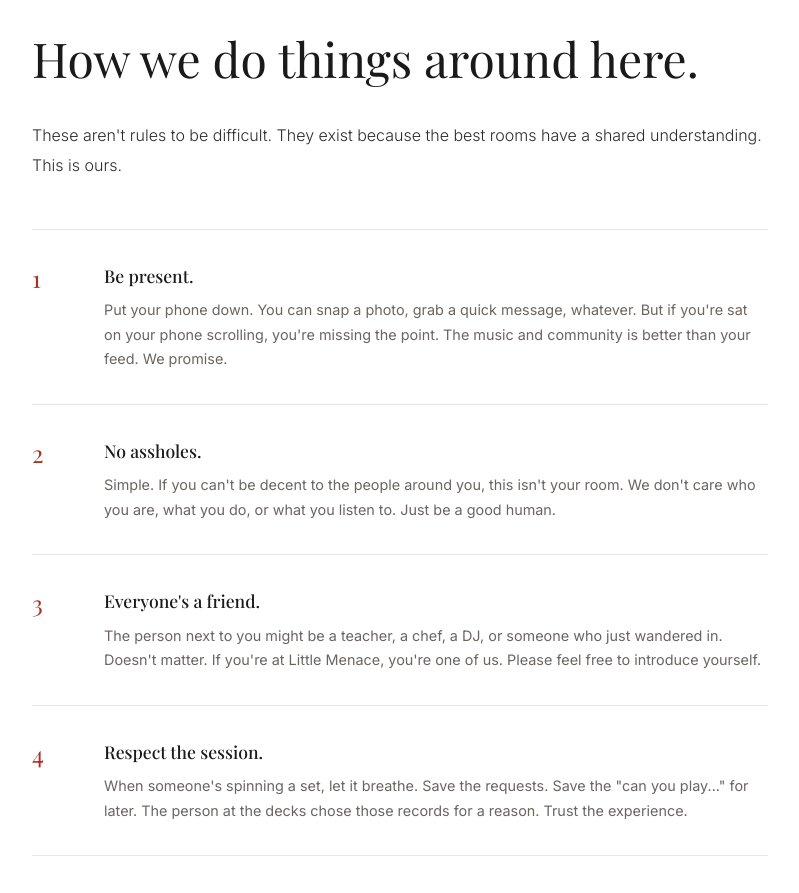
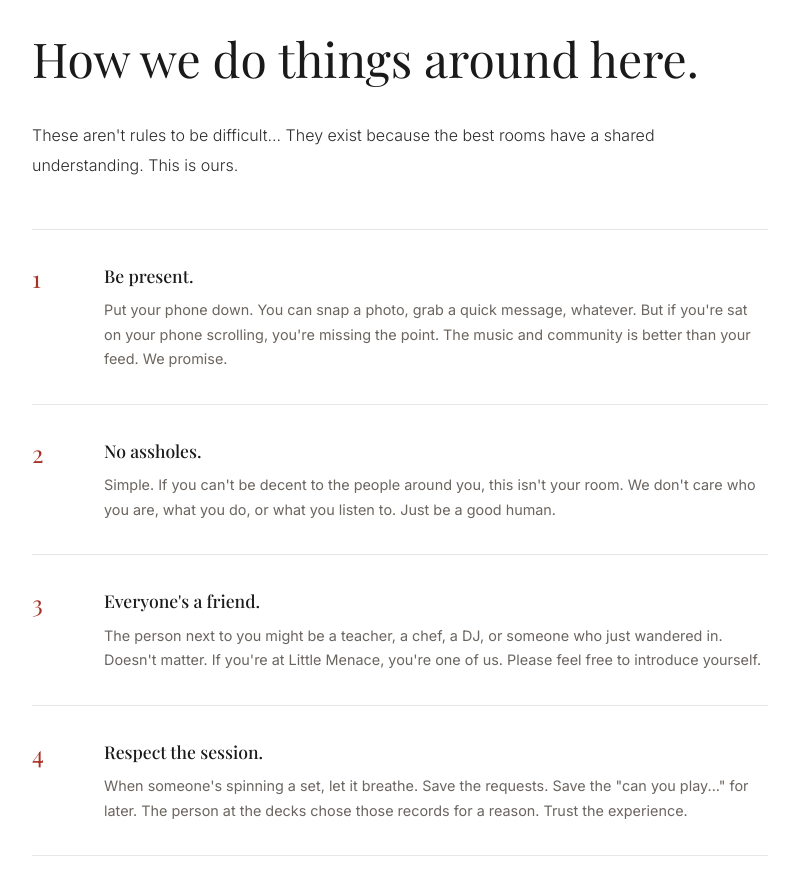
Before and after one commit to alexwalling/littlemenacehifi, a Next.js app: page / in a window 1280 px wide. Shown: the part 2240-3133 px from the top of the page, without its empty margins (240-1039 px from the left). Built offline with nearby package versions, Linux system fonts and the light colour scheme.

Commit message:
Update HouseRules.tsx

```diff
--- a/components/HouseRules.tsx
+++ b/components/HouseRules.tsx
@@ -41,7 +41,7 @@ export default function HouseRules() {
         How we do things around here.
       </h2>
       <p className="text-base font-light leading-[1.9] text-charcoal mb-0">
-        These aren&apos;t rules to be difficult. They exist because the best
+        These aren&apos;t rules to be difficult... They exist because the best
         rooms have a shared understanding. This is ours.
       </p>
 
```
